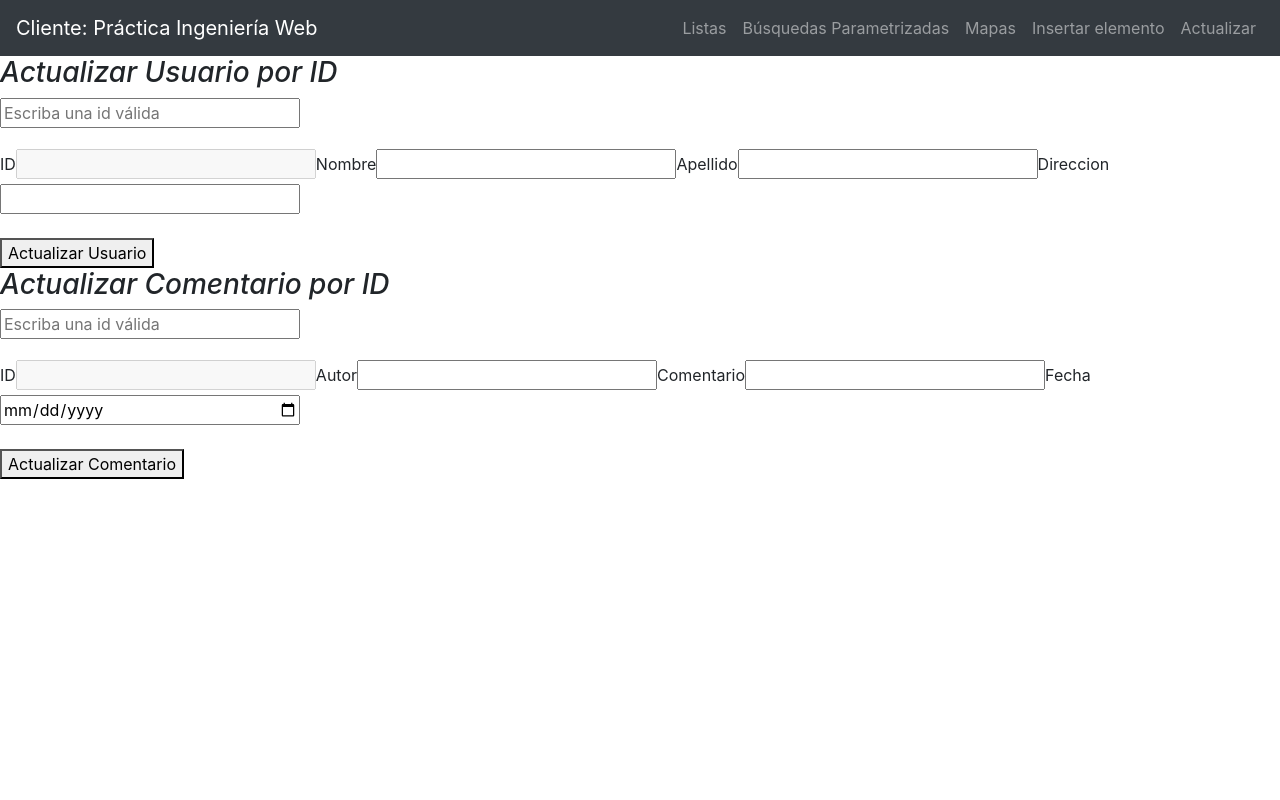
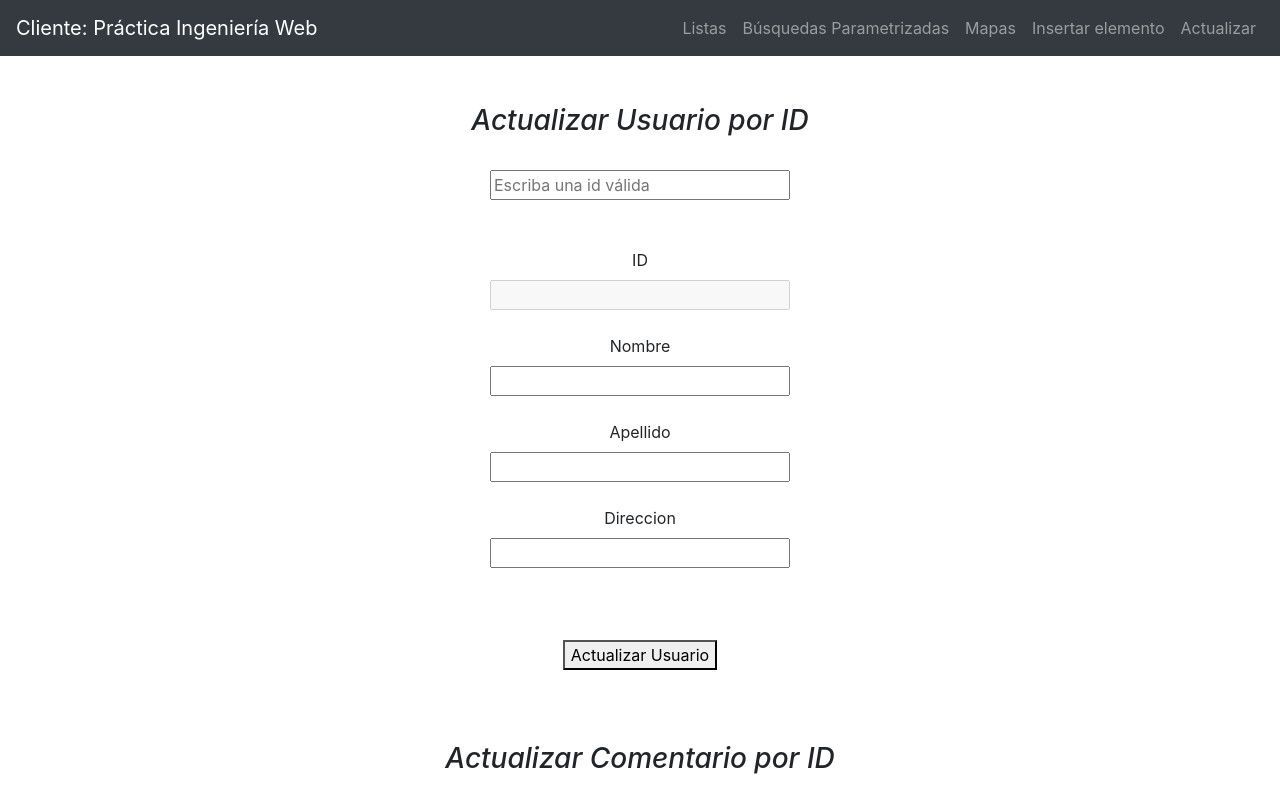
Before and after one commit to danijlg/IW-API-REST-B7, a React (Create React App) app in the folder frontend/: page /actualizar in a window 1280 px wide. Shown: the top 800 px of the page. Built offline with nearby package versions, Linux system fonts and the light colour scheme.

Commit message:
Routing completo del proyecto

```diff
--- a/frontend/src/App.css
+++ b/frontend/src/App.css
@@ -1,4 +1,4 @@
-body {
+div:not(#mapDiv) {
   text-align: center;
 }
 table {
--- a/frontend/src/components/AppActualizar.js
+++ b/frontend/src/components/AppActualizar.js
@@ -64,43 +64,50 @@ export default function AppActualizar() {
 
     return(
         <div>
-            <h3>Actualizar Usuario por ID</h3>
+            <br/>
+            <br/>
+            <h3>Actualizar Usuario por ID</h3><br/>
             <input type="number" placeholder="Escriba una id válida" onChange={(evt) => {if (window.countInterval) clearTimeout(window.countInterval)
                         window.countInterval = setTimeout(() => {
                             GetUsuarioById(evt.target.value);
                           }, 250);}}></input>
             <br/>
 
-            <label><br/>ID<br/></label>
-            <input type="number" value={usuarioById.id} id="idUser" disabled></input>
-            <label><br/>Nombre<br/></label>
-            <input type="text" value={usuarioById.name} id="nameUserPut"></input>
-            <label><br/>Apellido<br/></label>
-            <input type="text" value={usuarioById.surname} id="surnameUserPut"></input>
-            <label><br/>Direccion<br/></label>
-            <input type="text" value={usuarioById.address} id="addressUserPut"></input>
+            <br/><br/>
+            <label>ID</label><br/>
+            <input type="number" value={usuarioById.id} id="idUser" disabled></input><br/><br/>
+            <label>Nombre</label><br/>
+            <input type="text" value={usuarioById.name} id="nameUserPut"></input><br/><br/>
+            <label>Apellido</label><br/>
+            <input type="text" value={usuarioById.surname} id="surnameUserPut"></input><br/><br/>
+            <label>Direccion</label><br/>
+            <input type="text" value={usuarioById.address} id="addressUserPut"></input><br/><br/>
             <br/>
             <br/>
-            <button type="submit" onClick={() => PutUsuario(document.getElementById("idUser").value)}> Actualizar Usuario </button>
+            <button type="submit" onClick={() => PutUsuario(document.getElementById("idUser").value)}> Actualizar Usuario </button><br/><br/>
+            <br/>
+            <br/>
 
-            <h3>Actualizar Comentario por ID</h3>
+            <h3>Actualizar Comentario por ID</h3><br/>
             <input type="number" placeholder="Escriba una id válida" onChange={(evt) => {if (window.countInterval) clearTimeout(window.countInterval)
                         window.countInterval = setTimeout(() => {
                             GetComentarioById(evt.target.value);
                           }, 250);}}></input>
             <br/>
 
-            <label><br/>ID<br/></label>
-            <input type="number" value={comentarioById.id} id='idComment' disabled ></input>
-            <label><br/>Autor<br/></label>
-            <input type="number" value={comentarioById.author} id='authorCommentPut'></input>
-            <label><br/>Comentario<br/></label>
-            <input type="text" value={comentarioById.coment} id='commentCommentPut'></input>
-            <label><br/>Fecha<br/></label>
-            <input type="date" value={comentarioById.date}  id='dateCommentPut'></input>
+            <label><br/>ID<br/></label><br/>
+            <input type="number" value={comentarioById.id} id='idComment' disabled ></input><br/><br/>
+            <label>Autor</label><br/>
+            <input type="number" value={comentarioById.author} id='authorCommentPut'></input><br/><br/>
+            <label>Comentario</label><br/>
+            <input type="text" value={comentarioById.coment} id='commentCommentPut'></input><br/><br/>
+            <label>Fecha</label><br/>
+            <input type="date" value={comentarioById.date}  id='dateCommentPut'></input><br/><br/>
             <br/>
             <br/>
-            <button type="submit" onClick={() => PutComentario(document.getElementById("idComment").value)}>  Actualizar Comentario </button>
+            <button type="submit" onClick={() => PutComentario(document.getElementById("idComment").value)}>  Actualizar Comentario </button><br/><br/>
+            <br/>
+            <br/>
         </div>
     );
 
--- a/frontend/src/components/MapaAparcamientos.js
+++ b/frontend/src/components/MapaAparcamientos.js
@@ -53,7 +53,7 @@ export default function MapaAparcamientos({mapId,pins,data,radius,source}) {
 );
     return (
                 <center>
-                <div class="right-sidebar-container">
+                <div id="mapDiv" class="right-sidebar-container">
                     <div class="map" id={mapId}>
                     </div>
                 </div>
--- a/frontend/src/components/MapaAtascos.js
+++ b/frontend/src/components/MapaAtascos.js
@@ -52,7 +52,7 @@ export default function MapaAtascos({mapId,pins,radius,source}) {
 );
     return (
                 <center>
-                <div class="right-sidebar-container">
+                <div id="mapDiv" class="right-sidebar-container">
                     <div class="map" id={mapId}>
                     </div>
                 </div>
--- a/frontend/src/components/MapsApp.js
+++ b/frontend/src/components/MapsApp.js
@@ -113,27 +113,29 @@ function AppMap() {
       <div name='mapa'>
 
         <div>
-          <h3>Aparcamientos</h3>
-          Latitud <br/><input id="latRadP" type="text" placeholder='Inserte una latitud válida'></input><br/>
-          Longitud<br/><input id="lonRadP" type="text" placeholder='Inserte una longitud válida'></input><br/>
-          Radio <br/><input id="radRadP" type="text" placeholder='Inserte un radio positivo'></input><br/>
-          <button onClick={(evt) => {getAparcamientos(); setStateAparcamientos(0);}}>Busqueda aparcamientos</button><br/>
-          <button onClick={(evt) => {getAparcamientosRadio(); setStateAparcamientos(1);}}>Busqueda aparcamientos en un radio</button><br/>
-          <button onClick={(evt) => {getAparcamientosCerca(); setStateAparcamientos(2);}}>Busqueda aparcamientos mas cercano</button><br/>
+        <br/>
+          <h3>Aparcamientos</h3><br/>
+          Latitud <br/><input id="latRadP" type="text" placeholder='Inserte una latitud válida'></input><br/><br/>
+          Longitud<br/><input id="lonRadP" type="text" placeholder='Inserte una longitud válida'></input><br/><br/>
+          Radio <br/><input id="radRadP" type="text" placeholder='Inserte un radio positivo'></input><br/><br/>
+          <button onClick={(evt) => {getAparcamientos(); setStateAparcamientos(0);}}>Busqueda aparcamientos</button><br/><br/>
+          <button onClick={(evt) => {getAparcamientosRadio(); setStateAparcamientos(1);}}>Busqueda aparcamientos en un radio</button><br/><br/>
+          <button onClick={(evt) => {getAparcamientosCerca(); setStateAparcamientos(2);}}>Busqueda aparcamientos mas cercano</button><br/><br/>
         </div>
           <MapaAparcamientos mapId={'aparcamientos'} pins={aparcamientos} radius={-1} source={[36.7213028,-4.4216366]}></MapaAparcamientos>
 
         <br/><br/>
         <div>
-          <h3>Atascos</h3>
+          <h3>Atascos</h3><br/>
           Latitud <br/><input id="latRadAt" type="text" placeholder='Inserte una latitud válida'></input><br/>
           Longitud <br/><input id="lonRadAt" type="text" placeholder='Inserte una longitud válida'></input><br/>
           Radio <br/><input id="radRadAt" type="text" placeholder='Inserte un radio positivo'></input><br/>
-          <button onClick={(evt) => {getAtascos();}}>Busqueda atascos</button><br/>
-          <button onClick={(evt) => {getAtascosRadio();}}>Busqueda atascos en un radio</button><br/>
-          <button onClick={(evt) => {getAtascosCerca();}}>Busqueda atasco mas cercano</button><br/>
+          <button onClick={(evt) => {getAtascos();}}>Busqueda atascos</button><br/><br/>
+          <button onClick={(evt) => {getAtascosRadio();}}>Busqueda atascos en un radio</button><br/><br/>
+          <button onClick={(evt) => {getAtascosCerca();}}>Busqueda atasco mas cercano</button><br/><br/>
         </div>
           <MapaAtascos mapId={'atascos'} pins={atascos} radius={-1} source={[36.7213028,-4.4216366]}></MapaAtascos>
+          <br/><br/><br/><br/>
 
       </div>
 
--- a/frontend/src/components/PostsApp.js
+++ b/frontend/src/components/PostsApp.js
@@ -1,6 +1,3 @@
-import React, {useState, useEffect} from 'react'
-import ComentarioListComponent from './ComentarioListComponent';
-import UsuarioListComponent from './UsuarioListComponent';
 function AppPost() {
 
     /*path('json_aparcamientos', datos_abiertos.views.get_json_aparcamientos),
@@ -45,32 +42,35 @@ function AppPost() {
 
     return(
         <div>
+            <br/>
+            <br/>
             <h2>Posts</h2>
-                        <h3>Insertar Usuario</h3>
-                        <label><br/>Nombre<br/></label>
-                        <input type="text" placeholder='Inserte un nombre' id='nameUser'></input>
-                        <label><br/>Apellido<br/></label>
-                        <input type="text" placeholder='Inserte un apellido' id='surnameUser'></input>
-                        <label><br/>Direccion<br/></label>
-                        <input type="text" placeholder='Inserte una dirección' id='addressUser'></input>
+            <br/>
+                        <h3>Insertar Usuario</h3><br/>
+                        <label>Nombre</label><br/>
+                        <input type="text" placeholder='Inserte un nombre' id='nameUser'></input><br/><br/>
+                        <label>Apellido</label><br/>
+                        <input type="text" placeholder='Inserte un apellido' id='surnameUser'></input><br/><br/>
+                        <label><br/>Direccion<br/></label><br/>
+                        <input type="text" placeholder='Inserte una dirección' id='addressUser'></input><br/><br/>
                         <br/>
                         <br/>
                         <button onClick={PostUsuario}>
                             Insertar Usuario
-                        </button>
+                        </button><br/><br/><br/><br/>
 
-                        <h3>Insertar Comentario</h3>
-                        <label><br/>Autor<br/></label>
-                        <input type="number" placeholder='Inserte una id de usuario' id='authorComment'></input>
-                        <label><br/>Comentario<br/></label>
-                        <input type="text" placeholder='Inserte un comentario' id='commentComment'></input>
-                        <label><br/>Fecha<br/></label>
-                        <input type="date" id='dateComment'></input>
+                        <h3>Insertar Comentario</h3><br/>
+                        <label>Autor</label><br/>
+                        <input type="number" placeholder='Inserte una id de usuario' id='authorComment'></input><br/><br/>
+                        <label>Comentario</label><br/>
+                        <input type="text" placeholder='Inserte un comentario' id='commentComment'></input><br/><br/>
+                        <label>Fecha</label><br/>
+                        <input type="date" id='dateComment'></input><br/><br/>
                         <br/>
                         <br/>
                         <button onClick={()=>{PostComentario();}}>
                             Insertar Comentario
-                        </button>
+                        </button><br/><br/><br/><br/>
         </div>
     );
 
```
